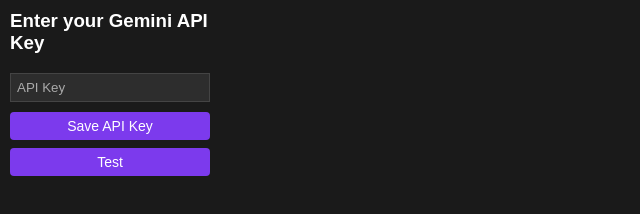
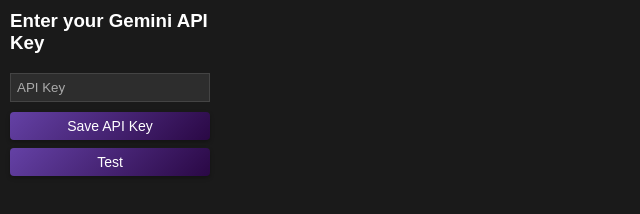
Before and after one commit to Shirtal/rowknfjakqksndndlalalapssk, a website built with webpack: page src/popup.html in a window 1280 px wide. Shown: the whole page, without its empty margins (0-640 px from the left). Built offline with nearby package versions, Linux system fonts and the light colour scheme.

Commit message:
Update popup.html

```diff
--- a/src/popup.html
+++ b/src/popup.html
@@ -40,20 +40,26 @@
       width: 100%;
       padding: 6px;
       margin-bottom: 8px;
-      background-color: #7c3aed;
+      background: linear-gradient(135deg, #6441a5, #2a0845);
       color: white;
       border: none;
       border-radius: 4px;
       cursor: pointer;
       font-size: 14px;
+      transition: all 0.2s ease;
+      box-shadow: 0 2px 4px rgba(0, 0, 0, 0.3);
     }
 
     button:hover {
-      background-color: #6d28d9;
+      background: linear-gradient(135deg, #7852b6, #350a56);
+      transform: translateY(-2px);
+      box-shadow: 0 4px 8px rgba(0, 0, 0, 0.4);
     }
 
     button:active {
-      background-color: #5b21b6;
+      background: linear-gradient(135deg, #533094, #1e0634);
+      transform: translateY(0px);
+      box-shadow: 0 2px 4px rgba(0, 0, 0, 0.3);
     }
   </style>
 </head>
```
